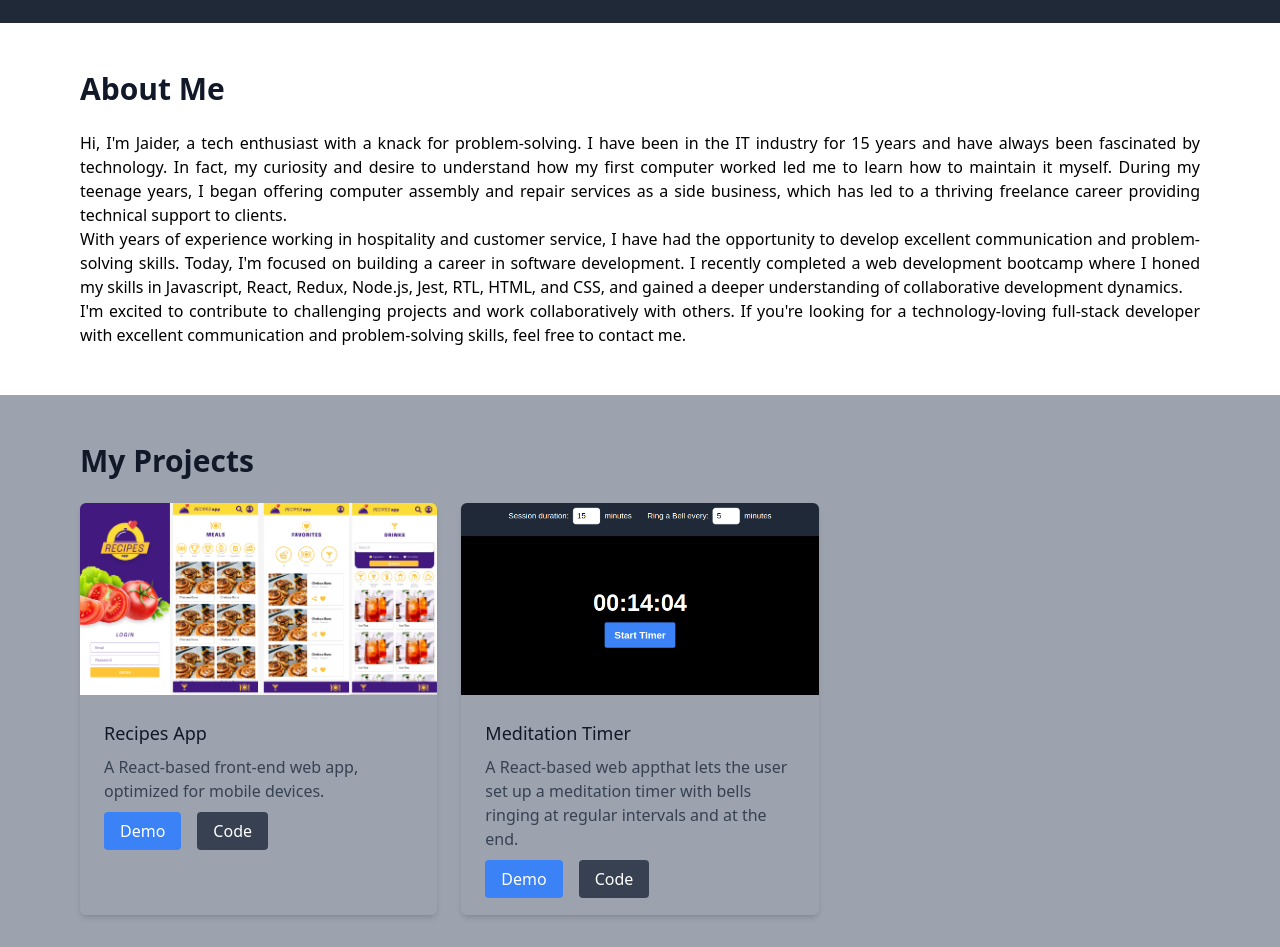
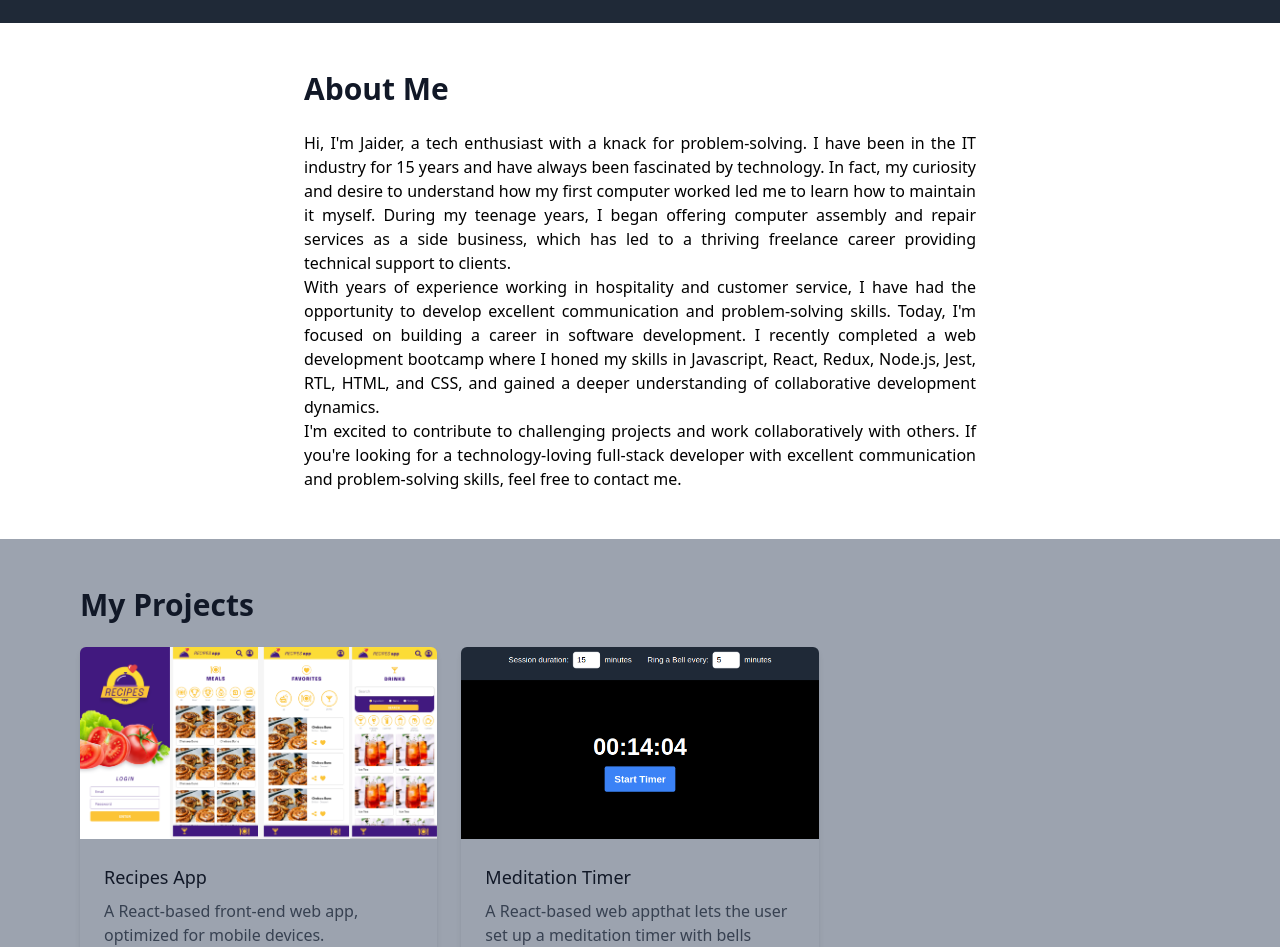
Before and after one commit to jaidernunes/jaidernunes.github.io, a React (Vite) app: page / in a window 1280 px wide. Shown: the part 408-1355 px from the top of the page. Built offline with nearby package versions, Linux system fonts and the light colour scheme.

Commit message:
style: ProjectCard buttons now absolute position

```diff
--- a/src/components/AboutMe.jsx
+++ b/src/components/AboutMe.jsx
@@ -5,14 +5,15 @@ export default function AboutMe() {
   return (
     <section id="about" className="py-12">
       <div className="container mx-auto">
-        <Title title="About Me" />
-        <p className='text-justify'>
+        <p className='text-justify max-w-2xl m-auto'>
+          <Title title="About Me" />
           Hi, I'm Jaider, a tech enthusiast with a knack for problem-solving. I have been in the IT industry for 15 years and have always been fascinated by technology. In fact, my curiosity and desire to understand how my first computer worked led me to learn how to maintain it myself. During my teenage years, I began offering computer assembly and repair services as a side business, which has led to a thriving freelance career providing technical support to clients.
           <br />
           With years of experience working in hospitality and customer service, I have had the opportunity to develop excellent communication and problem-solving skills. Today, I'm focused on building a career in software development. I recently completed a web development bootcamp where I honed my skills in Javascript, React, Redux, Node.js, Jest, RTL, HTML, and CSS, and gained a deeper understanding of collaborative development dynamics.
           <br />
           I'm excited to contribute to challenging projects and work collaboratively with others. If you're looking for a technology-loving full-stack developer with excellent communication and problem-solving skills, feel free to contact me.
         </p >
+        {/* ADD IMAGE HERE */}
       </div>
     </section >
   );
--- a/src/components/ProjectCard.jsx
+++ b/src/components/ProjectCard.jsx
@@ -2,18 +2,19 @@ import React from "react";
 
 const ProjectCard = ({ project }) => {
   return (
-    <div className="rounded-md shadow-md overflow-hidden max-w-[410px]">
+    <div className="rounded-md shadow-md overflow-hidden max-w-[410px] relative">
       <img
         className="h-48 w-full object-cover object-center"
         src={project.imageSrc}
         alt={project.title}
       />
-      <div className="p-6">
+      <div className="p-6 pb-16">
         <h3 className="text-lg font-medium text-gray-900 mb-2">
           {project.title}
         </h3>
         <p className="text-gray-700 text-base">{project.description}</p>
-        <div className="mt-4">
+      </div>
+      <div id='buttons' className="absolute bottom-0 left-0 right-0 px-3.5 pb-3.5 flex justify-end">
         <a
           href={project.demoUrl}
           target="_blank"
@@ -32,7 +33,6 @@ const ProjectCard = ({ project }) => {
         </a>
       </div>
     </div>
-    </div>
   );
 };
 
--- a/src/components/Projects.jsx
+++ b/src/components/Projects.jsx
@@ -26,9 +26,9 @@ export default function Projects() {
 
   return (
     <section id="projects" className="py-12 bg-gray-400">
-      <div className="container mx-auto">
+      <div className="container mx-auto ">
         <Title title="My Projects" ></Title>
-        <div className="grid grid-cols-1 md:grid-cols-2 lg:grid-cols-3 gap-6">
+        <div className="grid grid-cols-1 md:grid-cols-2 lg:grid-cols-3 gap-6 ">
           {projects.map((project) => (
             <ProjectCard project={project} key={project.title} />
           ))}
```
Lines whose indentation alone changed are shown as unchanged.
